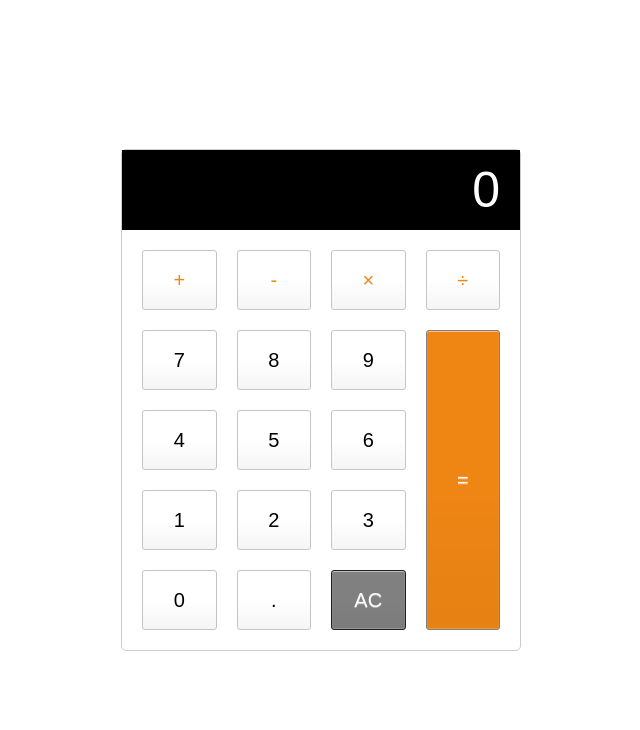
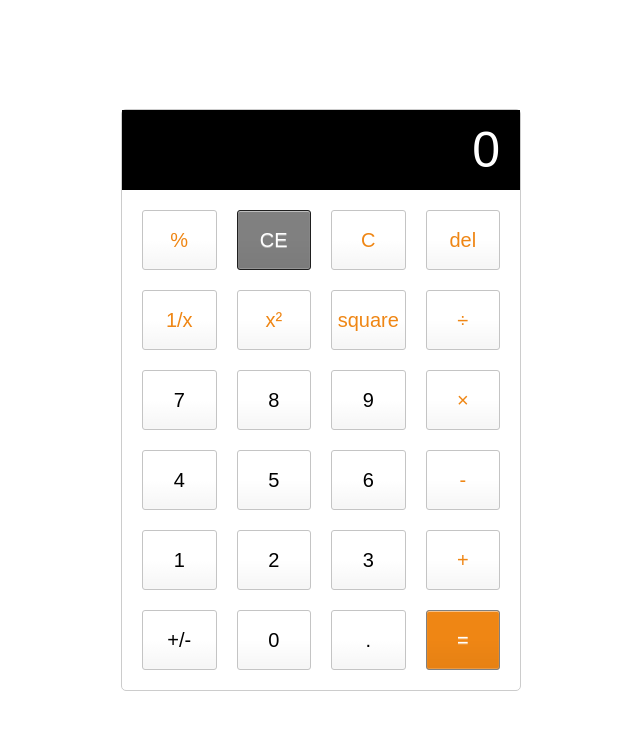
Before and after one commit to coderbase-it/angular-calculator-advanced-rxjs, an Angular app: page / in a window 1280 px wide. Shown: the top 730 px of the page, without its empty margins (319-959 px from the left). Built offline with nearby package versions, Linux system fonts and the light colour scheme.

Commit message:
window look and feel

```diff
--- a/src/app/calculator/calculator.component.css
+++ b/src/app/calculator/calculator.component.css
@@ -28,22 +28,30 @@ button {
   background-color: transparent;
   font-size: 2rem;
   color: #000;
-  background-image: linear-gradient(to bottom, transparent, transparent 50%, rgba(0, 0, 0, .04));
-  box-shadow: inset 0 0 0 1px rgba(255, 255, 255, .05), inset 0 1px 0 0 rgba(255, 255, 255, .45), inset 0 -1px 0 0 rgba(255, 255, 255, .15), 0 1px 0 0 rgba(255, 255, 255, .15);
-  text-shadow: 0 1px rgba(255, 255, 255, .4);
+  background-image: linear-gradient(
+    to bottom,
+    transparent,
+    transparent 50%,
+    rgba(0, 0, 0, 0.04)
+  );
+  box-shadow: inset 0 0 0 1px rgba(255, 255, 255, 0.05),
+    inset 0 1px 0 0 rgba(255, 255, 255, 0.45),
+    inset 0 -1px 0 0 rgba(255, 255, 255, 0.15),
+    0 1px 0 0 rgba(255, 255, 255, 0.15);
+  text-shadow: 0 1px rgba(255, 255, 255, 0.4);
 }
 
 button:hover {
-  background-color: #FFA500;
+  background-color: #ffa500;
 }
 
 .operator {
-  color: #EF8614;
+  color: #ef8614;
 }
 
 .all-clear {
   background-color: #808080;
-  border-color: #1F1F1F;
+  border-color: #1f1f1f;
   color: #fff;
 }
 
@@ -52,15 +60,14 @@ button:hover {
 }
 
 .equal-sign {
-  background-color: #EF8614;
+  background-color: #ef8614;
   border-color: #808080;
   color: #fff;
   height: 100%;
-  grid-area: 2 / 4 / 6 / 5;
 }
 
 .equal-sign:hover {
-  background-color: #F89900;
+  background-color: #f89900;
 }
 
 .calculator-keys {
--- a/src/app/calculator/calculator.component.html
+++ b/src/app/calculator/calculator.component.html
@@ -1,25 +1,128 @@
 <div class="calculator">
-  <input type="text" class="calculator-screen" [value]="currentNumber" disabled />
+  <input
+    type="text"
+    class="calculator-screen"
+    [value]="currentNumber"
+    disabled
+  />
   <div class="calculator-keys">
     <!-- operators -->
-    <button type="button" (click)="getOperation('+')" class="operator" value="+">+</button>
-    <button type="button" (click)="getOperation('-')" class="operator" value="-">-</button>
-    <button type="button" (click)="getOperation('*')" class="operator" value="*">&times;</button>
-    <button type="button" (click)="getOperation('/')" class="operator" value="/">&divide;</button>
+    <button
+      type="button"
+      (click)="getOperation('%')"
+      class="operator"
+      value="%"
+    >
+      %
+    </button>
+
+    <button type="button" (click)="clear()" value="all-clear" class="all-clear">
+      CE
+    </button>
+
+    <button
+      type="button"
+      (click)="getOperation('C')"
+      class="operator"
+      value="C"
+    >
+      C
+    </button>
+    <button
+      type="button"
+      (click)="getOperation('del')"
+      class="operator"
+      value="del"
+    >
+      del
+    </button>
+  <button
+      type="button"
+      (click)="getOperation('/')"
+      class="operator"
+      value="/"
+    >
+      1/x
+    </button>
+
+    <button
+      type="button"
+      (click)="getOperation('/')"
+      class="operator"
+      value="/"
+    >
+      x²
+    </button>
+      <button
+      type="button"
+      (click)="getOperation('/')"
+      class="operator"
+      value="/"
+    >
+      square
+    </button>
+
+    <button
+      type="button"
+      (click)="getOperation('/')"
+      class="operator"
+      value="/"
+    >
+      &divide;
+    </button>
     <!-- digits -->
     <button type="button" (click)="getNumber('7')" value="7">7</button>
     <button type="button" (click)="getNumber('8')" value="8">8</button>
+
     <button type="button" (click)="getNumber('9')" value="9">9</button>
+    <button
+      type="button"
+      (click)="getOperation('*')"
+      class="operator"
+      value="*"
+    >
+      &times;
+    </button>
     <button type="button" (click)="getNumber('4')" value="4">4</button>
     <button type="button" (click)="getNumber('5')" value="5">5</button>
+
     <button type="button" (click)="getNumber('6')" value="6">6</button>
+         <button
+      type="button"
+      (click)="getOperation('-')"
+      class="operator"
+      value="-"
+    >
+      -
+    </button>
     <button type="button" (click)="getNumber('1')" value="1">1</button>
     <button type="button" (click)="getNumber('2')" value="2">2</button>
+
     <button type="button" (click)="getNumber('3')" value="3">3</button>
+   <button
+      type="button"
+      (click)="getOperation('+')"
+      class="operator"
+      value="+"
+    >
+      +
+    </button>
+    <button type="button" (click)="inverte()" value="">+/-</button>
+
+
     <button type="button" (click)="getNumber('0')" value="0">0</button>
+     <button type="button" (click)="getDecimal()" class="decimal" value=".">
+      .
+    </button>
+    <button
+      type="button"
+      (click)="getOperation('=')"
+      class="equal-sign"
+      value="="
+    >
+      =
+    </button>
     <!-- decimal-reset-equal -->
-    <button type="button" (click)="getDecimal()" class="decimal" value=".">.</button>
-    <button type="button" (click)="clear()" class="all-clear" value="all-clear">AC</button>
-    <button type="button" (click)="getOperation('=')" class="equal-sign" value="=">=</button>
+
   </div>
 </div>
```
